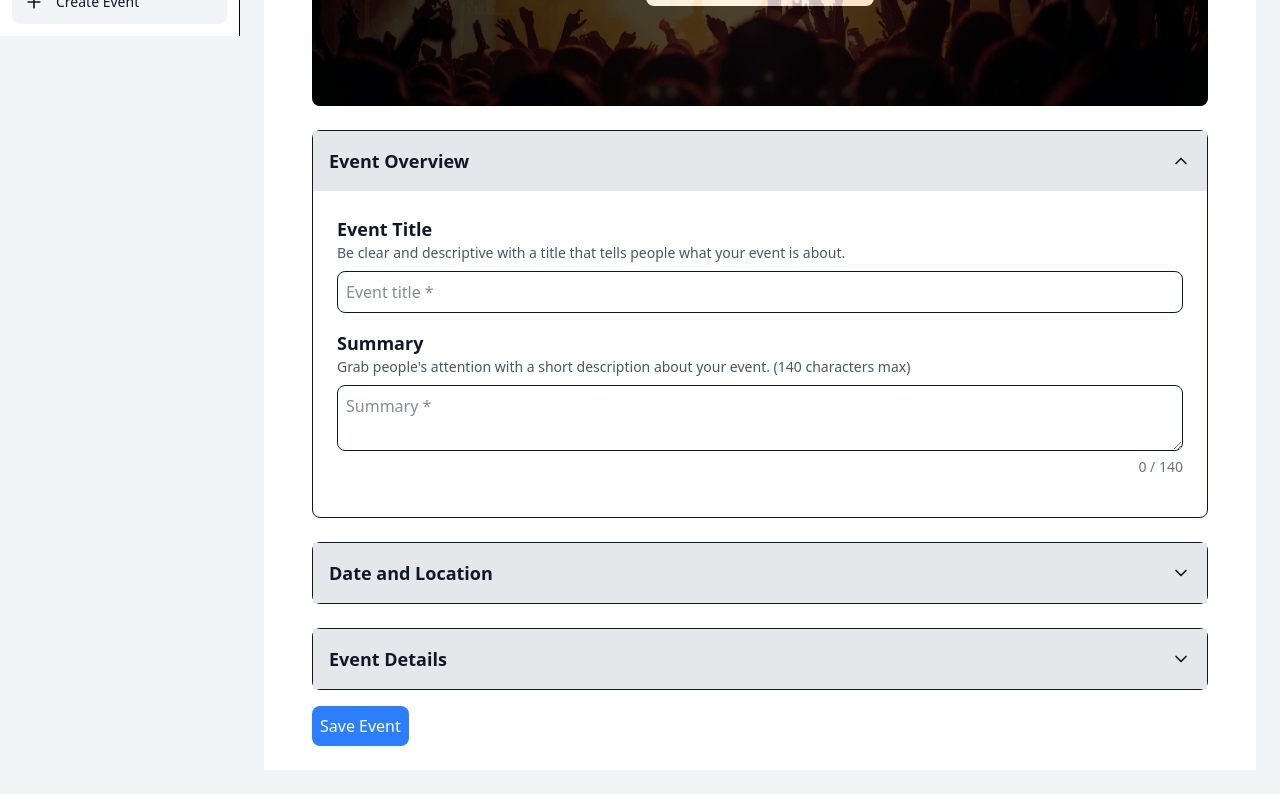
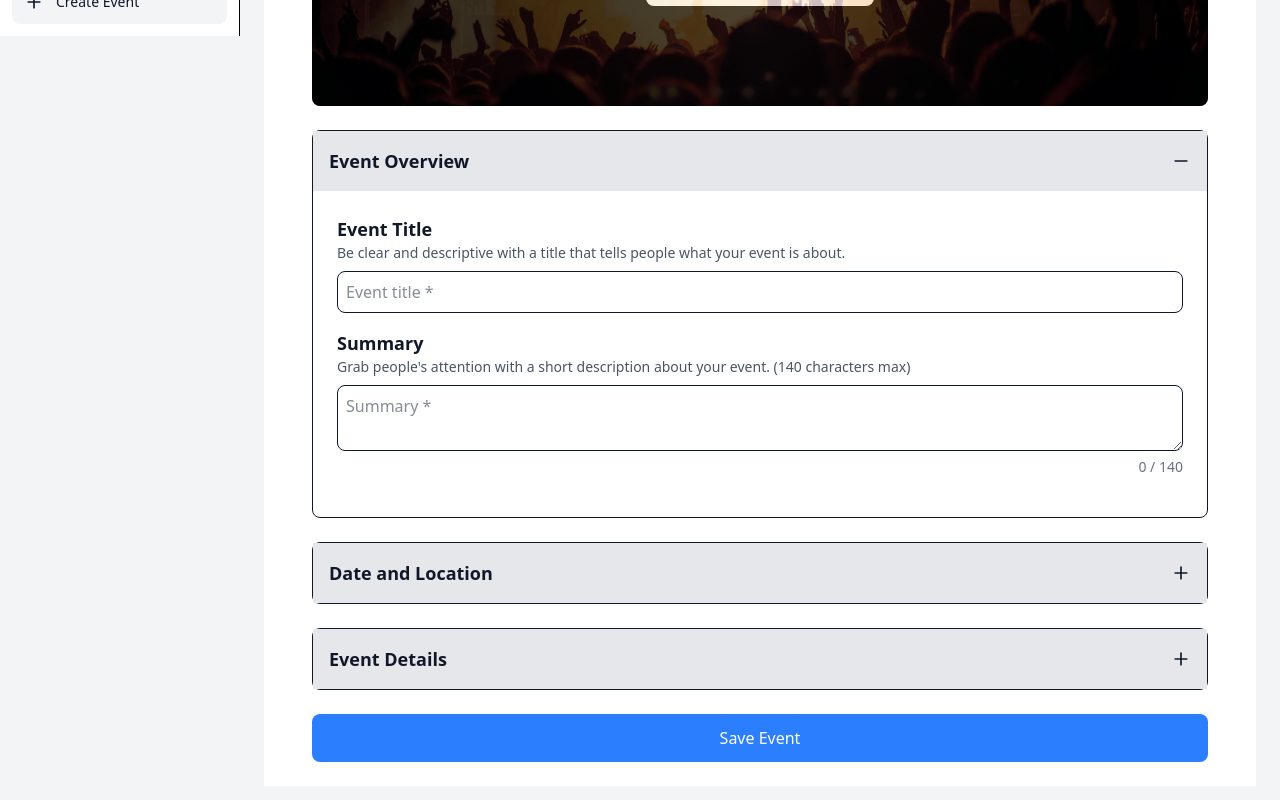
Before and after one commit to Cody-nas/Evently-Dashboard, a React (Vite) app: page /create-event in a window 1280 px wide. Shown: the part 272-1072 px from the top of the page. Built offline with nearby package versions, Linux system fonts and the light colour scheme.

Commit message:
refactor CreateEvent component to improve button accessibility and styling

```diff
--- a/src/pages/CreateEvent.jsx
+++ b/src/pages/CreateEvent.jsx
@@ -1,7 +1,7 @@
 
 import { useState } from "react";
-import BG from "../assets/cret.jpg";
-import { Calendar, Clock, MapPin, Bold, Italic, Link, List, Trash, Text, ChevronDown, ChevronUp } from "lucide-react";
+import BG from "../assets/cret.jpg"; <Plus />
+import { Calendar, Clock, MapPin, Bold, Italic, Link, List, Trash, Text, Plus, Minus, } from "lucide-react";
 
 const CreateEvent = () => {
   const [title, setTitle] = useState("");
@@ -70,7 +70,7 @@ const CreateEvent = () => {
             aria-controls="overview-content"
           >
             Event Overview
-            {openSections.overview ? <ChevronUp size={20} /> : <ChevronDown size={20} />}
+            {openSections.overview ? <Minus size={20} /> : <Plus size={20} />}
           </button>
 
           <div id="overview-content" className={openSections.overview ? "p-6" : "hidden"}>
@@ -122,7 +122,7 @@ const CreateEvent = () => {
             aria-controls="date-content"
           >
             Date and Location
-            {openSections.date ? <ChevronUp size={20} /> : <ChevronDown size={20} />}
+            {openSections.date ? <Minus size={20} /> : <Plus size={20} />}
           </button>
 
           <div id="date-content" className={openSections.date ? "p-6 space-y-6" : "hidden"}>
@@ -242,15 +242,16 @@ const CreateEvent = () => {
         </div>
 
 
-
         {/* Event Details Accordion */}
         <div className="border rounded-lg mt-6">
           <button
-            className="flex justify-between items-center w-full p-4 bg-gray-200 dark:bg-gray-800 text-lg font-semibold"
+            className="flex justify-between items-center w-full p-4 bg-gray-200 dark:bg-gray-800 text-lg font-semibold hover:bg-gray-300 dark:hover:bg-gray-700 transition"
             onClick={() => toggleSection("details")}
+            aria-expanded={openSections.details}
+            aria-controls="details-content"
           >
             Event Details
-            {openSections.details ? <ChevronUp size={20} /> : <ChevronDown size={20} />}
+            {openSections.details ? <Minus size={20} /> : <Plus size={20} />}
           </button>
 
           {openSections.details && (
@@ -288,7 +289,14 @@ const CreateEvent = () => {
             </div>
           )}
         </div>
-        <button onClick={saveEvent} className="mt-4 bg-blue-500 text-white p-2 rounded-lg">Save Event</button>
+
+        {/* save button */}
+        <button
+          onClick={saveEvent}
+          className="mt-6 w-full bg-blue-500 text-white p-3 rounded-lg hover:bg-blue-600 transition focus:ring-2 focus:ring-blue-500 focus:ring-offset-2"
+        >
+          Save Event
+        </button>
       </div>
     </div>
   );
```
